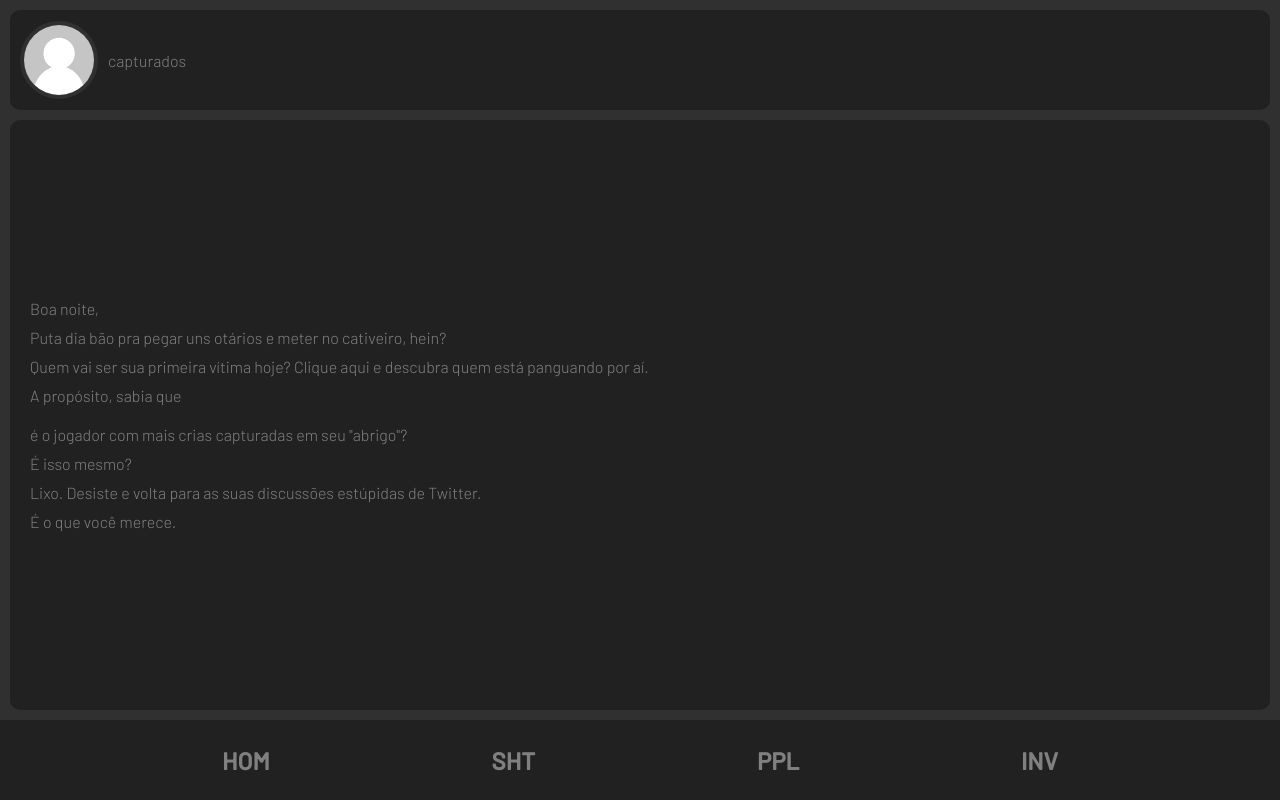
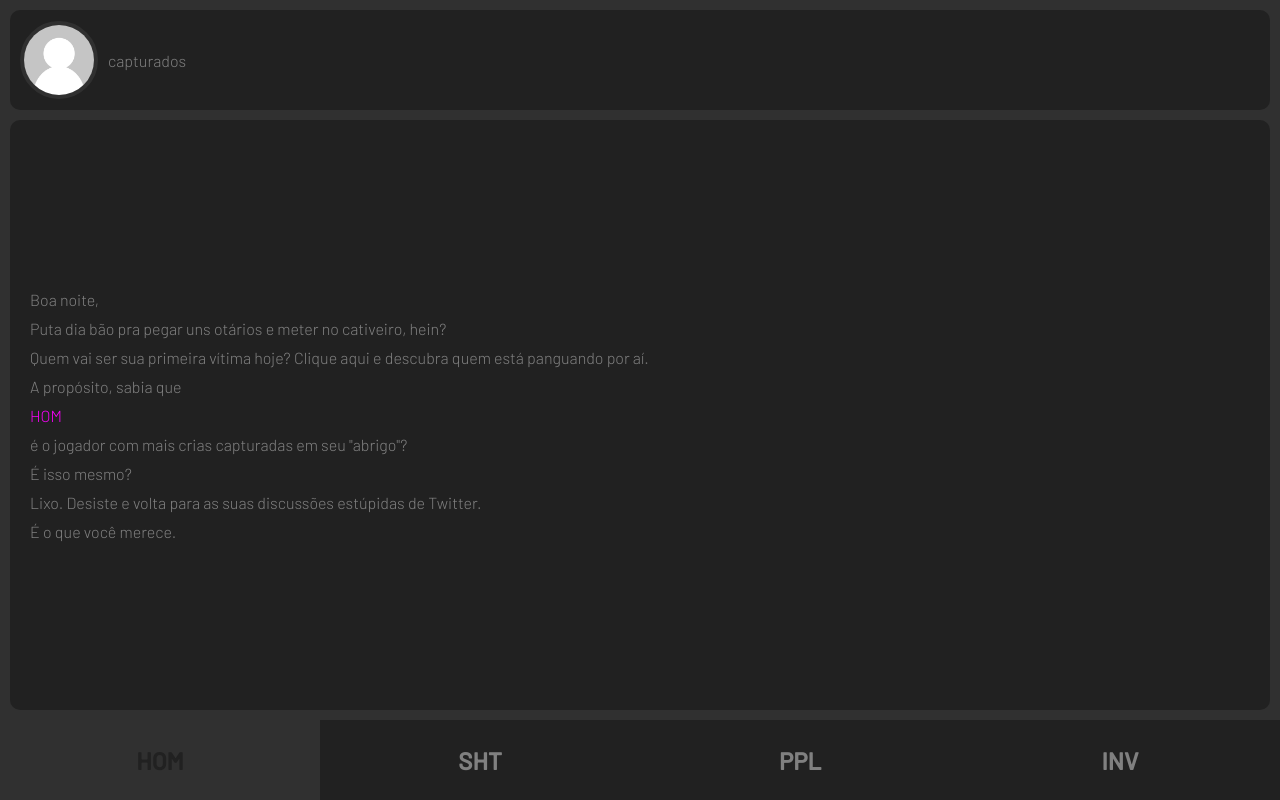
Before and after one commit to marcelosrc/pokehum, a React (Create React App) app: page / in a window 1280 px wide. Built offline with nearby package versions, Linux system fonts and the light colour scheme; no server answers.

Commit message:
Implantação de identificador de página

```diff
--- a/src/App.js
+++ b/src/App.js
@@ -1,3 +1,4 @@
+import React from "react";
 import { BrowserRouter, Routes, Route } from "react-router-dom";
 import "./styling/Common.scss";
 import Home from "./pages/Home";
--- a/src/components/greetings/Greetings.jsx
+++ b/src/components/greetings/Greetings.jsx
@@ -1,5 +1,5 @@
 import React from "react";
-import { UserContext } from "../../pages/Home";
+import { UserContext, PageContext } from "../../pages/Home";
 import "../../styling/Common.scss";
 import "../../styling/Greetings.scss";
 import axios from "axios";
@@ -7,7 +7,12 @@ import { Link } from "react-router-dom";
 
 function Greetings() {
   const { currentUser } = React.useContext(UserContext);
-  const [leader, setLeader] = React.useState("");
+  const { setCurrentPage } = React.useContext(PageContext);
+  const [leader, setLeader] = React.useState("HOM");
+
+  React.useEffect(() => {
+    setCurrentPage("HOM");
+  }, [setCurrentPage]);
 
   React.useEffect(() => {
     axios
--- a/src/components/home/Footer.jsx
+++ b/src/components/home/Footer.jsx
@@ -1,26 +1,46 @@
+import React from "react";
 import "../../styling/Footer.scss";
 import { Link } from "react-router-dom";
+import { PageContext } from "../../pages/Home";
 
 function Footer() {
+  const { currentPage } = React.useContext(PageContext);
+
   return (
     <div className="footer__container">
       <Link to="/">
-        <div className="footer__button">
+        <div
+          className={
+            currentPage === "HOM" ? "footer__inverted-button" : "footer__button"
+          }
+        >
           <h2>HOM</h2>
         </div>
       </Link>
       <Link to="/shelter">
-        <div className="footer__button">
+        <div
+          className={
+            currentPage === "SHT" ? "footer__inverted-button" : "footer__button"
+          }
+        >
           <h2>SHT</h2>
         </div>
       </Link>
       <Link to="/people">
-        <div className="footer__button">
+        <div
+          className={
+            currentPage === "PPL" ? "footer__inverted-button" : "footer__button"
+          }
+        >
           <h2>PPL</h2>
         </div>
       </Link>
       <Link to="/inventory">
-        <div className="footer__button">
+        <div
+          className={
+            currentPage === "INV" ? "footer__inverted-button" : "footer__button"
+          }
+        >
           <h2>INV</h2>
         </div>
       </Link>
--- a/src/components/inventory/Inventory.jsx
+++ b/src/components/inventory/Inventory.jsx
@@ -1,9 +1,15 @@
 import React from "react";
 import "../../styling/Inventory.scss";
 import axios from "axios";
+import { PageContext } from "../../pages/Home";
 
 function Inventory() {
+  const { setCurrentPage } = React.useContext(PageContext);
   const [inventory, setInventory] = React.useState([]);
+
+  React.useEffect(() => {
+    setCurrentPage("INV");
+  }, [setCurrentPage]);
 
   React.useEffect(() => {
     axios
--- a/src/components/people/People.jsx
+++ b/src/components/people/People.jsx
@@ -2,17 +2,22 @@ import React from "react";
 import axios from "axios";
 import "../../styling/Common.scss";
 import "../../styling/People.scss";
-import { UserContext } from "../../pages/Home";
+import { UserContext, PageContext } from "../../pages/Home";
 import defaultUserPicture from "../../media/default.png";
 import Arena from "../arena/Arena";
 
 function People() {
   const { currentUser, setReloadUser } = React.useContext(UserContext);
+  const { setCurrentPage } = React.useContext(PageContext);
   const [anyUsers, setAnyUsers] = React.useState([]);
   const [currentAnyUser, setCurrentAnyUser] = React.useState([]);
   const [showActionMenu, setShowActionMenu] = React.useState();
   const [reloadFeed, setReloadFeed] = React.useState(false);
   const [arena, showArena] = React.useState(false);
+
+  React.useEffect(() => {
+    setCurrentPage("PPL");
+  }, [setCurrentPage]);
 
   React.useEffect(() => {
     axios
--- a/src/components/shelter/Shelter.jsx
+++ b/src/components/shelter/Shelter.jsx
@@ -2,15 +2,20 @@ import React from "react";
 import "../../styling/Common.scss";
 import "../../styling/Shelter.scss";
 import axios from "axios";
-import { UserContext } from "../../pages/Home";
+import { UserContext, PageContext } from "../../pages/Home";
 import defaultUserPicture from "../../media/default.png";
 
 function Shelter() {
   const { setReloadUser } = React.useContext(UserContext);
+  const { setCurrentPage } = React.useContext(PageContext);
   const [shelter, setShelter] = React.useState([]);
   const [currentAnyUser, setCurrentAnyUser] = React.useState([]);
   const [showActionMenu, setShowActionMenu] = React.useState();
   const [reloadFeed, setReloadFeed] = React.useState(false);
+
+  React.useEffect(() => {
+    setCurrentPage("SHT");
+  }, [setCurrentPage]);
 
   React.useEffect(() => {
     axios
--- a/src/pages/Home.jsx
+++ b/src/pages/Home.jsx
@@ -6,10 +6,12 @@ import { Outlet } from "react-router-dom";
 import axios from "axios";
 
 export const UserContext = React.createContext({});
+export const PageContext = React.createContext({});
 
 function Home() {
   const [currentUser, setCurrentUser] = React.useState({});
   const [reloadUser, setReloadUser] = React.useState(false);
+  const [currentPage, setCurrentPage] = React.useState("");
 
   //TEMPORARIO
   React.useEffect(() => {
@@ -30,11 +32,13 @@ function Home() {
 
   return (
     <UserContext.Provider value={{ currentUser, setReloadUser }}>
-      <div className="home__container">
-        <Profile />
-        <Outlet />
-        <Footer />
-      </div>
+      <PageContext.Provider value={{ currentPage, setCurrentPage }}>
+        <div className="home__container">
+          <Profile />
+          <Outlet />
+          <Footer />
+        </div>
+      </PageContext.Provider>
     </UserContext.Provider>
   );
 }
--- a/src/styling/Footer.scss
+++ b/src/styling/Footer.scss
@@ -2,24 +2,25 @@
   flex-grow: 1;
   min-height: 80px;
   max-height: 80px;
-  width: 100%;
+  width: 100vw;
   background-color: #212121;
   display: flex;
-  justify-content: space-evenly;
+}
+
+.footer__button {
+  height: 80px;
+  width: calc(100vw / 4);
+  display: flex;
+  justify-content: center;
   align-items: center;
 }
 
-.footer__button {
+.footer__inverted-button {
+  height: 80px;
+  width: calc(100vw / 4);
   display: flex;
   justify-content: center;
   align-items: center;
-  color: gray;
+  color: #212121;
+  background-color: #303030;
 }
-
-.footer__selected-button {
-  display: flex;
-  justify-content: center;
-  align-items: center;
-  background-color: #303030;
-  color: #212121;
-}
--- a/src/styling/People.scss
+++ b/src/styling/People.scss
@@ -9,12 +9,13 @@
 }
 
 .people__entry {
-  width: calc(100% - 20px);
+  width: 100%;
   padding: 10px;
   border-bottom: 1px #303030 solid;
   display: flex;
   flex-direction: column;
   gap: 10px;
+  box-sizing: border-box;
 }
 
 .people__entry-info {
```
